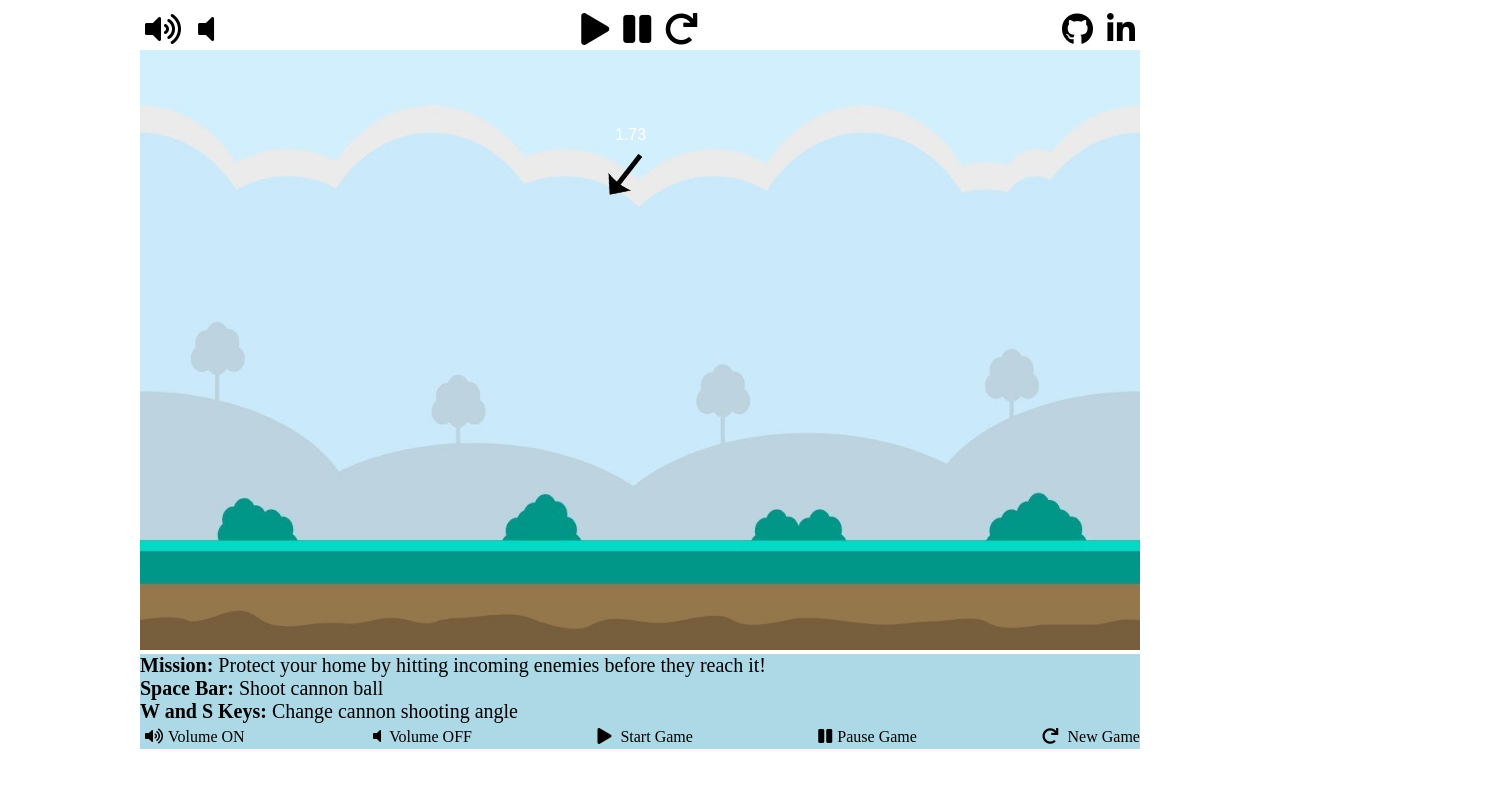
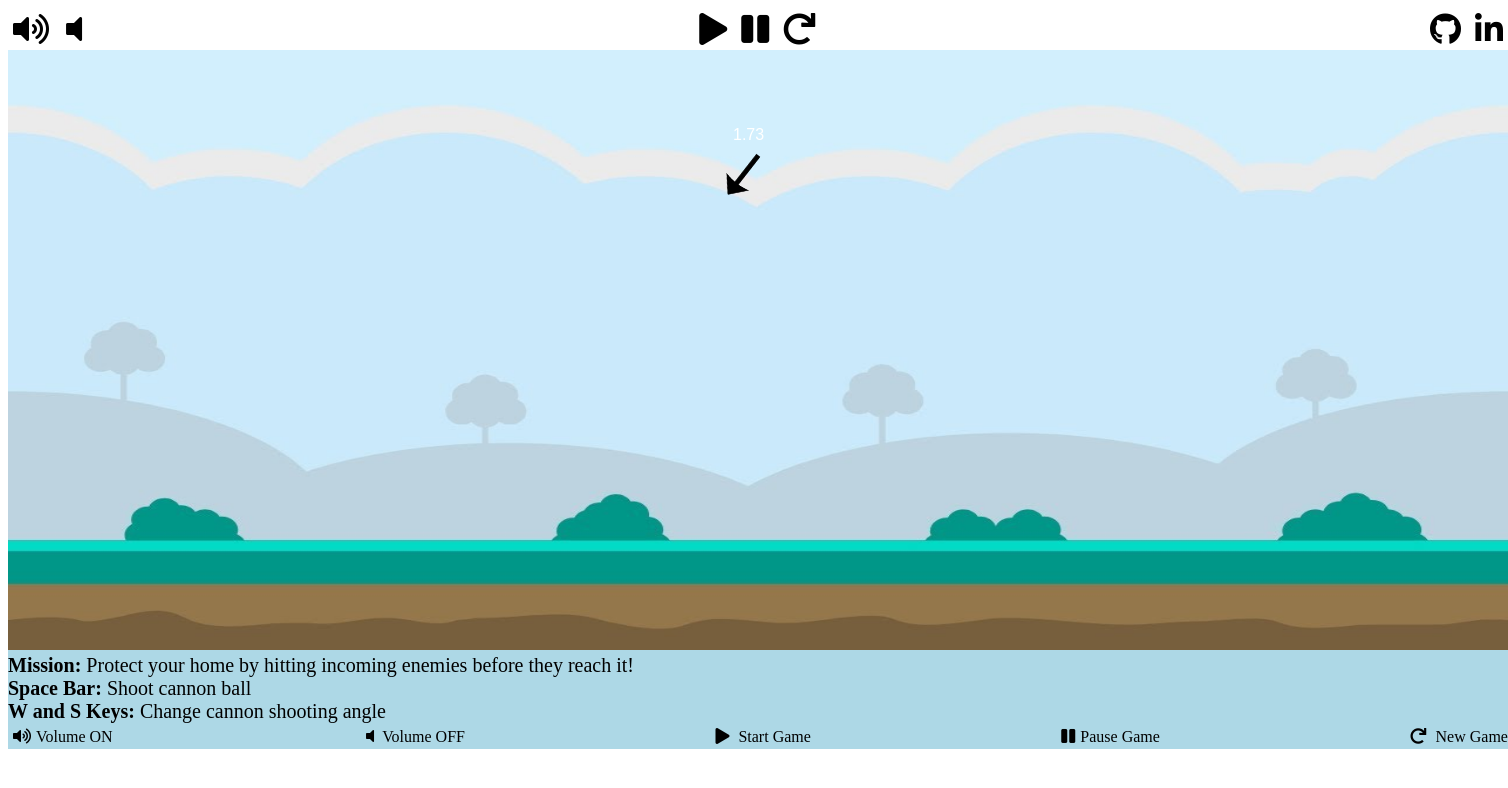
Before and after one commit to capoxix/defend-your-home, a website built with webpack: page index.html in a window 1280 px wide. Shown: the whole page, 1508 px wide, since content can reach past the window. Built offline with nearby package versions, Linux system fonts and the light colour scheme; files whose address does not match are found by name.

Commit message:
increase size of game

```diff
--- a/index.css
+++ b/index.css
@@ -7,7 +7,7 @@ p {
 
 .instructions{
   margin: 0 auto;
-  width: 1000px;
+  width: 1500px;
   background-color: lightblue;
 
 }
@@ -21,7 +21,8 @@ button{
 }
 .canvas-container{
   margin: 0 auto;
-  width: 1000px;
+  width: 1500px;
+  background-color: lightblue;
 }
 
 i{
@@ -47,7 +48,7 @@ button:hover, i:hover{
 
 .buttons{
   margin: 0 auto;
-  width: 1000px;
+  width: 1500px;
   display: flex;
   justify-content: space-between;
 }
--- a/js/cannon.js
+++ b/js/cannon.js
@@ -49,7 +49,7 @@ class Cannon{
 
   rotate(move){
 
-    if(this.angle < 25 || move[1] === -1) this.angle += move[1];
+    if(this.angle < 30 || move[1] === -1) this.angle += move[1];
     this.vel[0] += move[0];
     this.vel[1] += move[1];
   }
--- a/js/game.js
+++ b/js/game.js
@@ -32,7 +32,7 @@ class Game {
   addEnemies(){
     let that = this;
     this.enemiesCreation = setInterval(function(){
-      that.add(new Enemy({pos: [950,475], game: that, vel: that.enemiesVelocity}));
+      that.add(new Enemy({pos: [1450,475], game: that, vel: that.enemiesVelocity}));
     }, 3000);
   }
 
@@ -120,10 +120,10 @@ class Game {
   drawWind(){
     this.ctx.font = "16px Arial";
     this.ctx.fillStyle = "white";
-    this.ctx.fillText(this.windVelocity, 475, 90);
+    this.ctx.fillText(this.windVelocity, 725, 90);
 
     this.ctx.save();
-    this.ctx.translate(485,125);
+    this.ctx.translate(735,125);
     this.ctx.rotate((this.windAngle-90-180) * Math.PI/180);
 
     let arrow = document.getElementById('arrow');
@@ -131,7 +131,7 @@ class Game {
     this.ctx.restore();
 
     let wind = document.getElementById('wind');
-    this.ctx.drawImage(wind, 465,150, 50, 50);
+    this.ctx.drawImage(wind, 715,150, 50, 50);
   }
 
   drawCastle(){
@@ -161,20 +161,20 @@ class Game {
   drawEndGame(){
     this.ctx.font = "30px Arial";
     this.ctx.fillStyle = "red";
-    this.ctx.fillText(this.endGameMsg, 400, 65);
+    this.ctx.fillText(this.endGameMsg, 650, 65);
   }
 
   drawHighScore(){
     this.ctx.font = "16px Arial";
     this.ctx.fillStyle = "black";
-    this.ctx.fillText("High Score: "+window.highScore, 870, 30);
+    this.ctx.fillText("High Score: "+window.highScore, 1370, 30);
   }
 }
 
 
 
 
-Game.DIM_X = 1000;
+Game.DIM_X = 1500;
 Game.DIM_Y = 600;
 Game.BG_COLOR = 'lightblue';
 
```
Also changed, not shown: dist/lib/bundle.js, 1 other file.
